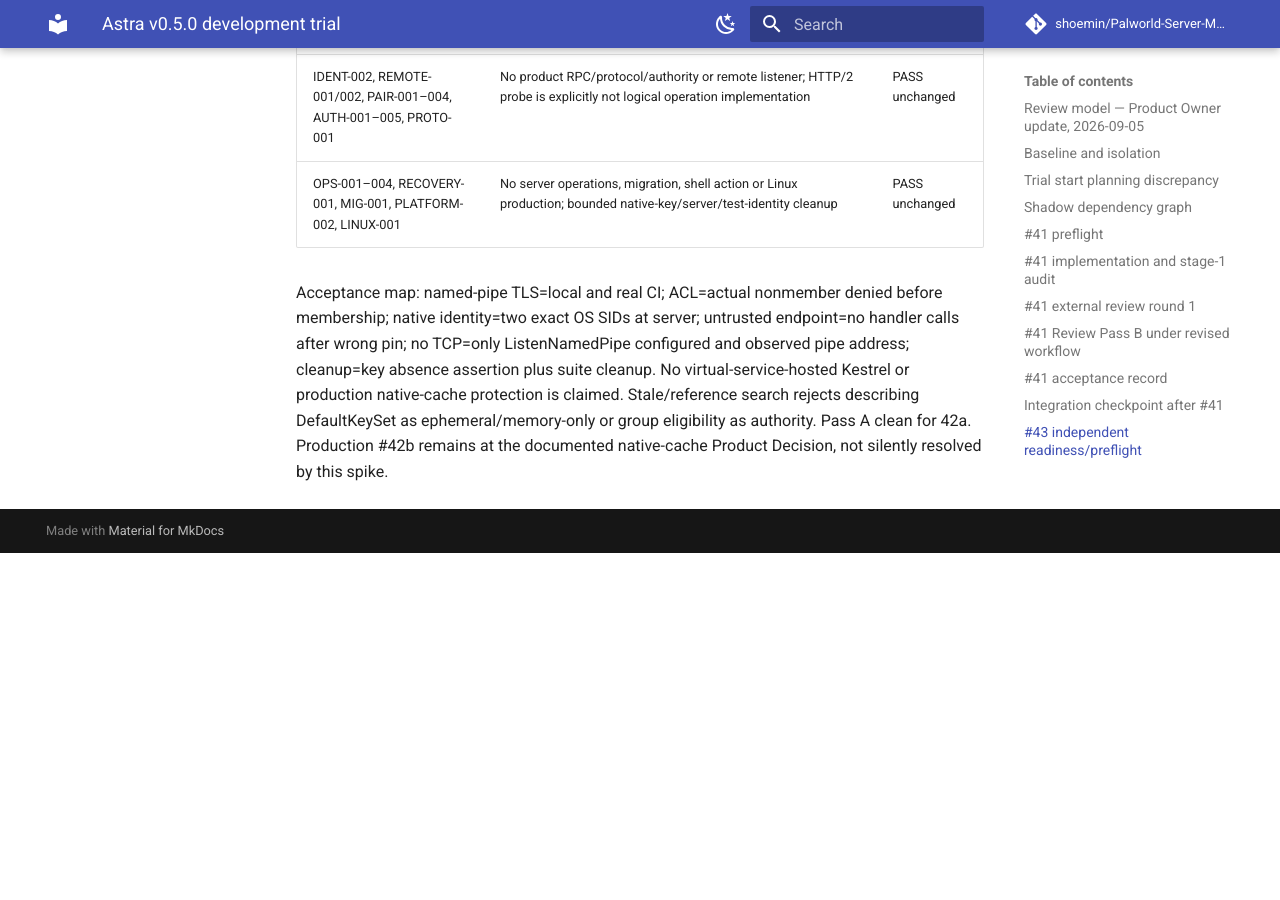
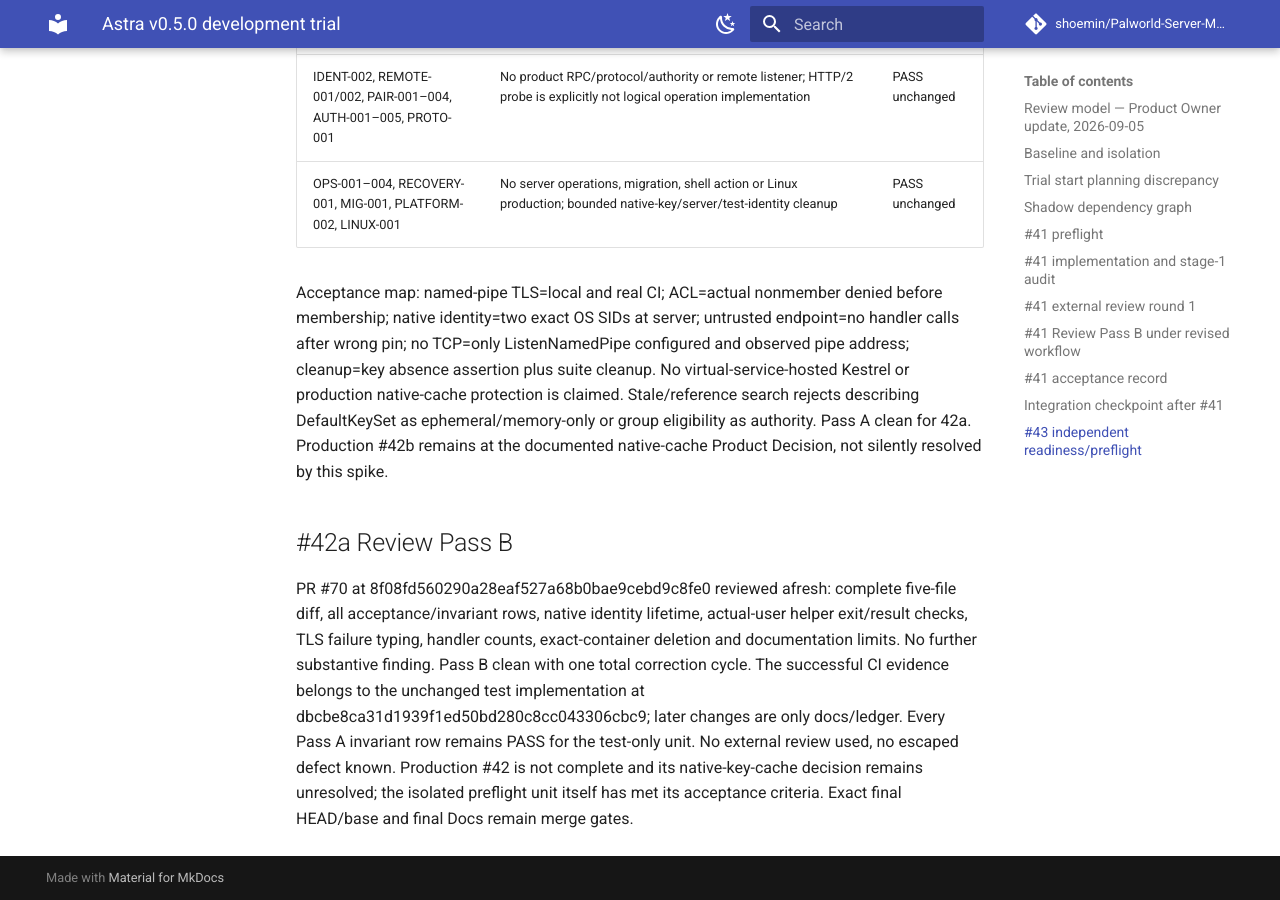
Before and after one commit to shoemin/Palworld-Server-Manager, an MkDocs documentation site: the page built from docs/experiments/astra-v0.5.0-trial.md, in a window 1280 px wide and 900 px high, scrolled down 38752 px. Built offline with MkDocs 1.6.1 and Material for MkDocs 9.7.7, drawn with Linux system fonts in a browser that asks for light colours; comment, search, counter and statistics services are not loaded; before the commit the page ends 39305 px from its top, so only the background shows below that.

Commit message:
docs: record final local transport preflight review

```diff
--- a/docs/experiments/astra-v0.5.0-trial.md
+++ b/docs/experiments/astra-v0.5.0-trial.md
@@ -499,3 +499,7 @@ Reviewed all five changed files against integration 18cb97fb61937b4a624573880c59
 | OPS-001–004, RECOVERY-001, MIG-001, PLATFORM-002, LINUX-001 | No server operations, migration, shell action or Linux production; bounded native-key/server/test-identity cleanup | PASS unchanged |
 
 Acceptance map: named-pipe TLS=local and real CI; ACL=actual nonmember denied before membership; native identity=two exact OS SIDs at server; untrusted endpoint=no handler calls after wrong pin; no TCP=only ListenNamedPipe configured and observed pipe address; cleanup=key absence assertion plus suite cleanup. No virtual-service-hosted Kestrel or production native-cache protection is claimed. Stale/reference search rejects describing DefaultKeySet as ephemeral/memory-only or group eligibility as authority. Pass A clean for 42a. Production #42b remains at the documented native-cache Product Decision, not silently resolved by this spike.
+
+## #42a Review Pass B
+
+PR #70 at 8f08fd560290a28eaf527a68b0bae9cebd9c8fe0 reviewed afresh: complete five-file diff, all acceptance/invariant rows, native identity lifetime, actual-user helper exit/result checks, TLS failure typing, handler counts, exact-container deletion and documentation limits. No further substantive finding. Pass B clean with one total correction cycle. The successful CI evidence belongs to the unchanged test implementation at dbcbe8ca31d1939f1ed50bd280c8cc043306cbc9; later changes are only docs/ledger. Every Pass A invariant row remains PASS for the test-only unit. No external review used, no escaped defect known. Production #42 is not complete and its native-key-cache decision remains unresolved; the isolated preflight unit itself has met its acceptance criteria. Exact final HEAD/base and final Docs remain merge gates.
```
